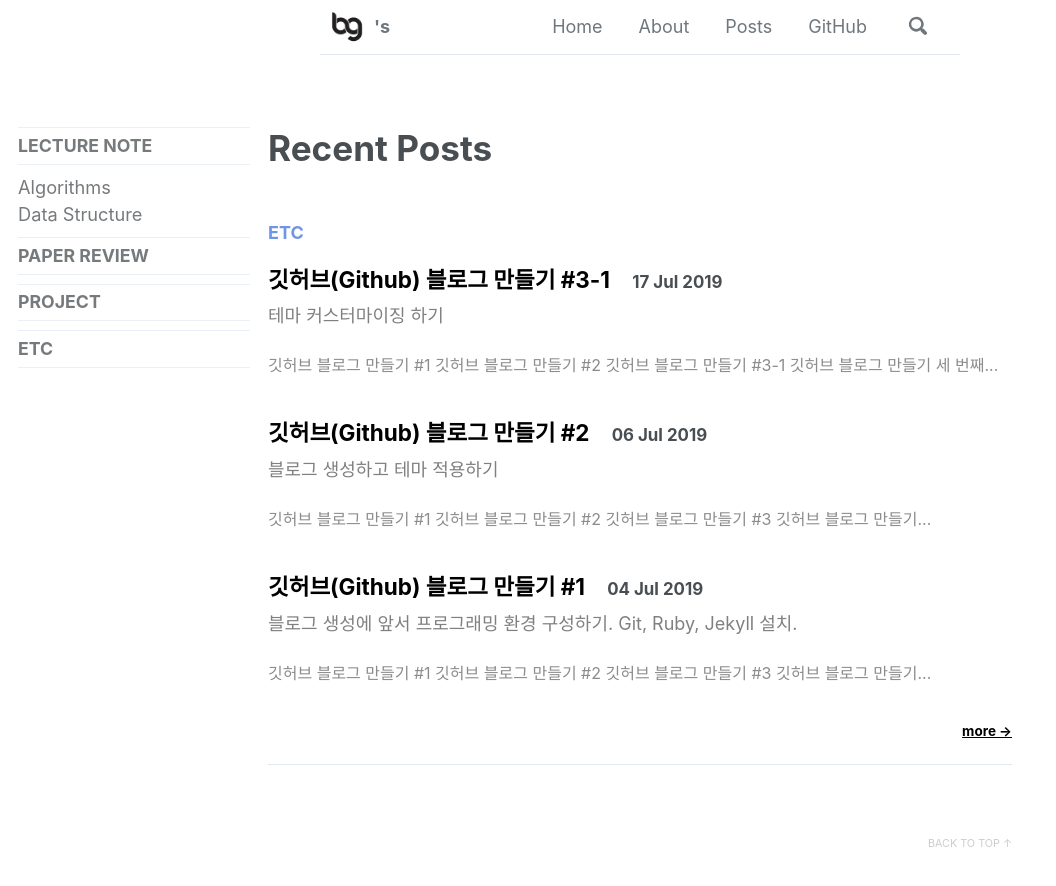
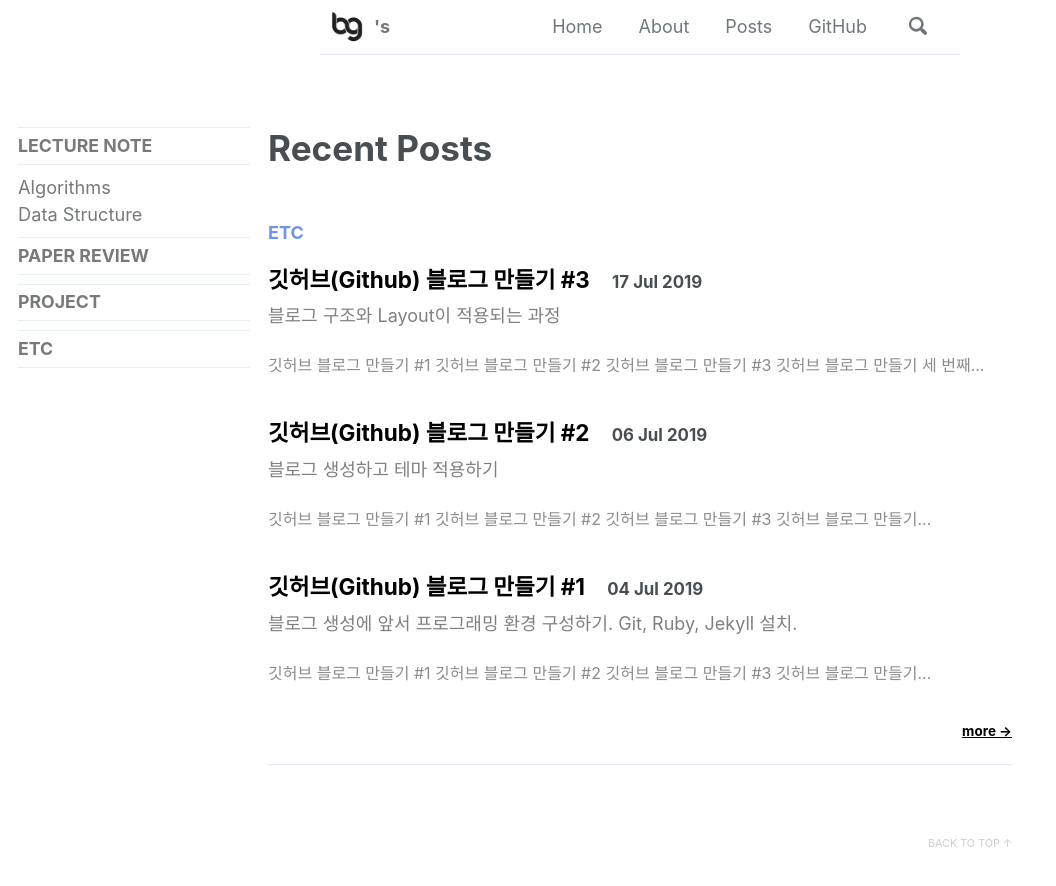
Before and after one commit to hyewonchoi4999/hyewonchoi4999.github.io, a Jekyll site: the page built from _pages/posts.md, in a window 1280 px wide and 900 px high. Shown: the top 886 px of the window, without its empty margins (0-1056 px from the left). Built offline with Jekyll 4.4.1, drawn with Linux system fonts in a browser that asks for light colours; cached includes are drawn as plain includes; nearby versions of some CDN libraries; some web fonts are replaced.

Commit message:
blog-making-3

```diff
--- a/_posts/etc/2019-07-17-Making-Blog-3-1.md
+++ b/_posts/etc/2019-07-17-Making-Blog-3.md
@@ -1,11 +1,11 @@
 ---
 sidebar:
     nav: "category"
-title: "깃허브(Github) 블로그 만들기 #3-1"
-excerpt: "테마 커스터마이징 하기"
+title: "깃허브(Github) 블로그 만들기 #3"
+excerpt: "블로그 구조와 Layout이 적용되는 과정"
 categories:
     - ETC
-permalink: /categories/etc/making-blog-3-1
+permalink: /categories/etc/making-blog-3
 tags: [jekyll, github, blog]
 toc: true
 toc_sticky: true
@@ -16,13 +16,12 @@ last_modified_at: 2019-07-17T15:00:00-10:00
 
 [깃허브 블로그 만들기 #1](/categories/etc/making-blog-1)<br>
 [깃허브 블로그 만들기 #2](/categories/etc/making-blog-2)<br>
-**[깃허브 블로그 만들기 #3-1](/categories/etc/making-blog-3-1)**
+**[깃허브 블로그 만들기 #3](/categories/etc/making-blog-3)**
 
 <br>
 깃허브 블로그 만들기 세 번째 포스팅입니다. 이 포스팅은 블로그에 적용된 테마가 어떻게 적용되는지 전체적인 구조에 대한 포스팅입니다. 혹시 구조적인 내용에 대해 궁금하지 않으신 분들은 가볍게 건너 뛰시면 됩니다.
 
 그 동안 이런 저런 일이 있어 지난 포스팅과 텀이 길어졌네요. 지난 두 번째 포스팅에서는 블로그를 개설하고 테마를 적용하는 방법까지 알아보았습니다. 사실 세 번째 포스팅으로 적용된 기본 테마를 커스터마이징 하는 방법과 포스트를 작성하는 방법 두 가지 중에 고민을 했지만, 조금 더 난해할 수 있는 커스터마이징 방법에 대해 작성하기로 했습니다.
-
 
 # 1. 각 폴더와 파일들의 역할
 커스터마이징에 대해 어떻게 설명을 해야할지 고민을 하다가 코드 하나하나의 수정 사항을 보여드리기보다는 전체적인 구조를 아시는 것이 우선일 것 같다고 생각해서 먼저 커스터마이징에 필요한 폴더와 파일들의 역할에 대해 제가 아는 범위 내에서 설명드리도록 하겠습니다. 제가 언급하지 않는 폴더와 파일들은 저 또한 사용한 적이 없고 기능을 알 수 없는 것들이기 때문에 양해 부탁드릴게요.
```
